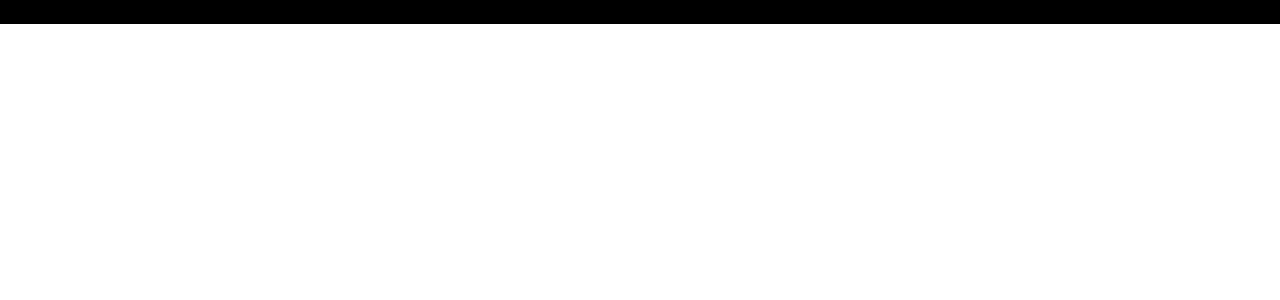
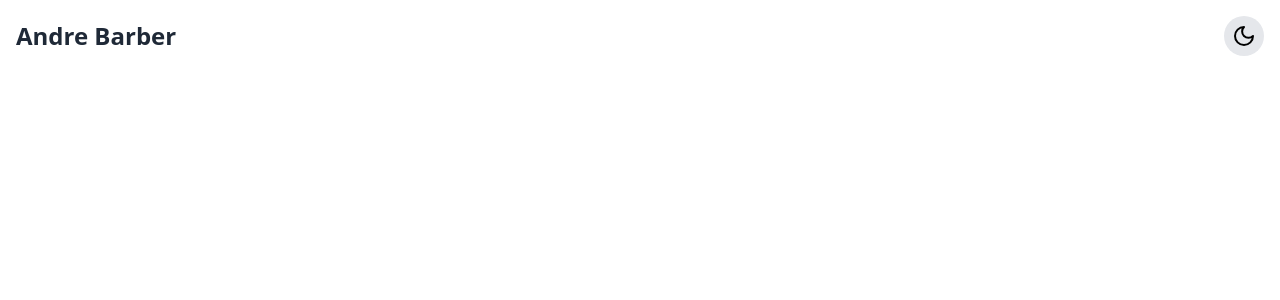
Before and after one commit to Faccin27/BarberPro, a Next.js app: page / in a window 1280 px wide. Shown: the top 300 px of the page. Built offline with nearby package versions, Linux system fonts and the light colour scheme.

Commit message:
feat: created header

```diff
--- a/src/app/page.tsx
+++ b/src/app/page.tsx
@@ -1,9 +1,9 @@
-import Image from "next/image";
+import Header from '@/components/Header'
 
 export default function Home() {
   return (
-    <div className="bg-black">
-      a
+    <div className="min-h-screen">
+      <Header />
     </div>
   );
 }
--- a/src/components/Header.tsx
+++ b/src/components/Header.tsx
@@ -0,0 +1,48 @@
+"use client";
+
+import { useState, useEffect } from "react";
+import { Sun, Moon } from "lucide-react";
+
+export default function Header() {
+  const [theme, setTheme] = useState("light");
+  const [scrolled, setScrolled] = useState(false);
+
+  useEffect(() => {
+    const handleScroll = () => {
+      const isScrolled = window.scrollY > 0;
+      setScrolled(isScrolled);
+    };
+
+    window.addEventListener("scrolL", handleScroll);
+    return () => window.removeEventListener("scroll", handleScroll);
+  }, []);
+
+  const toggleTheme = () => {
+    const newTheme = theme === "light" ? "dark" : "light";
+    setTheme(newTheme);
+    document.documentElement.classList.toggle("dark");
+  };
+
+  return (
+    <header
+      className={`fixed top-0 left-0 right-0 z-50 transition-all duration-300 ${
+        scrolled
+          ? "bg-white/80 dark:bg-black/80 backdrop-blur=md "
+          : "bg-transparent"
+      }`}
+    >
+      <div className="container mx-auto px-4 py-4 flex justify-between items-center">
+        <div className="text-2xl font-bold text-gray-800 dark:text-white">
+          Andre Barber
+        </div>
+        <button
+          onClick={toggleTheme}
+          className="p-2 rounded-full bg-gray-200 dark:bg-gray-800 dark:text-white"
+          aria-label="Toggle theme"
+        >
+          {theme === "light" ? <Moon size={24} /> : <Sun size={24} />}
+        </button>
+      </div>
+    </header>
+  );
+}
```
